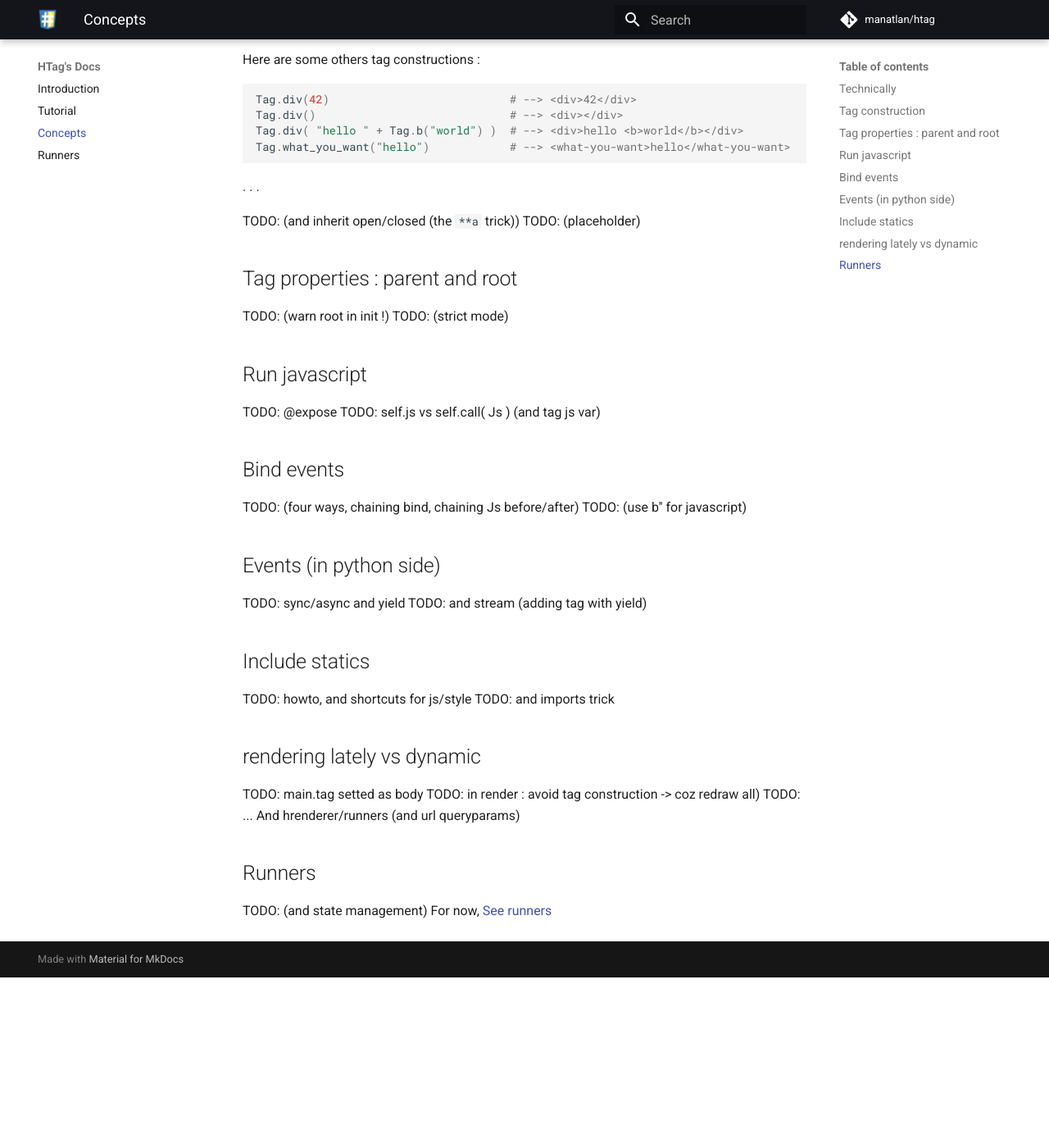
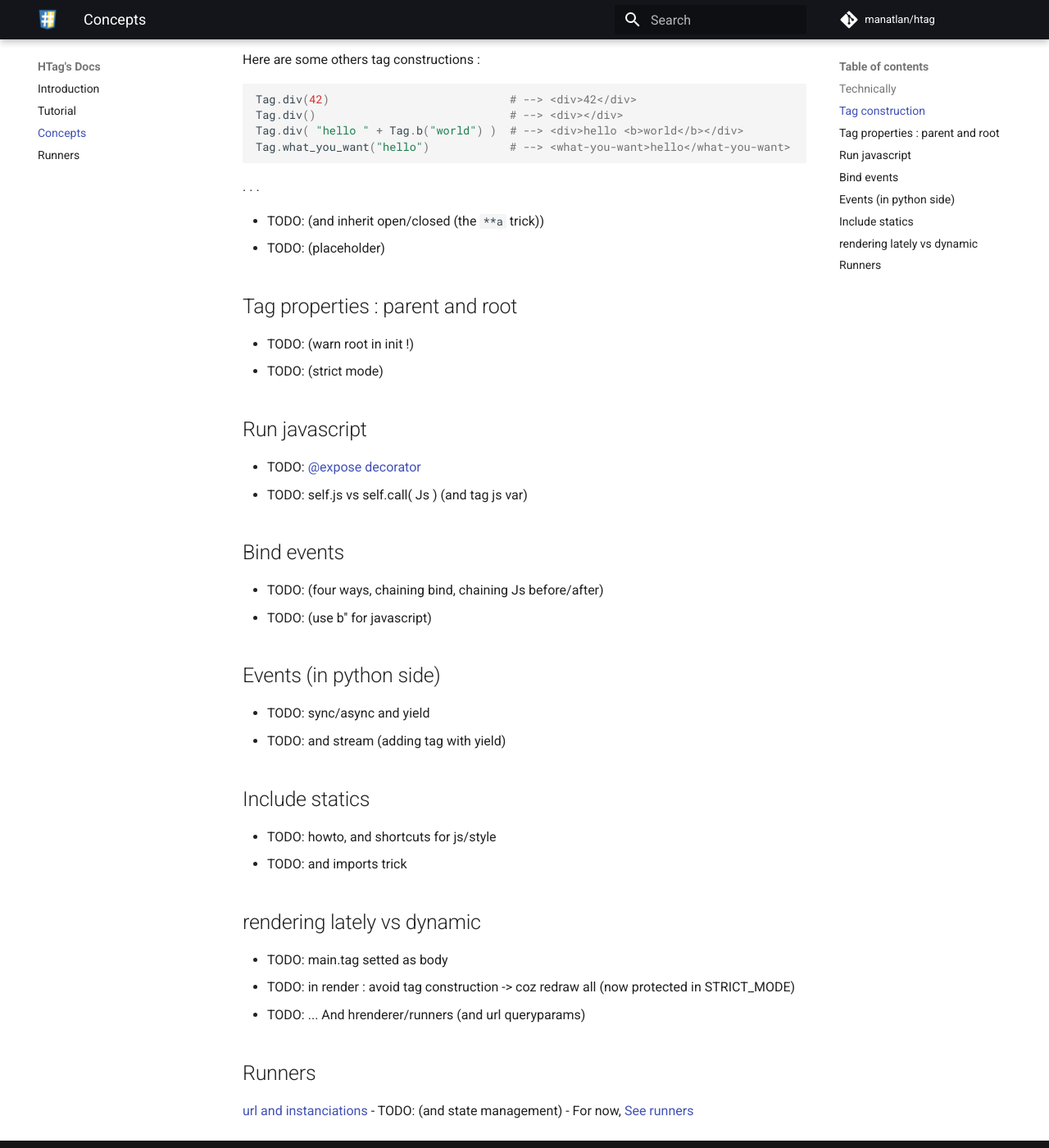
Before and after one commit to manatlan/htag, an MkDocs documentation site: the page built from docs/concepts.md, in a window 1280 px wide and 1400 px high, scrolled down 1288 px. Shown: the whole window at 82% size. Built offline with MkDocs 1.6.1 and Material for MkDocs 9.7.7, drawn with Linux system fonts in a browser that asks for light colours; comment, search, counter and statistics services are not loaded; before the commit the page ends 2480 px from its top, so only the background shows below that.

Commit message:
update docs

````diff
--- a/docs/concepts.md
+++ b/docs/concepts.md
@@ -46,34 +46,35 @@
 ```
 . . .
 
-TODO: (and inherit open/closed (the `**a` trick))
-TODO: (placeholder)
+- TODO: (and inherit open/closed (the `**a` trick))
+- TODO: (placeholder)
 
 ## Tag properties : parent and root
-TODO: (warn root in init !)
-TODO: (strict mode)
+- TODO: (warn root in init !)
+- TODO: (strict mode)
 
 ## Run javascript
-TODO: @expose
-TODO: self.js vs self.call( Js ) (and tag js var)
+- TODO: [@expose decorator](js_bidirectionnal.md)
+- TODO: self.js vs self.call( Js ) (and tag js var)
 
 ## Bind events
-TODO: (four ways, chaining bind, chaining Js before/after)
-TODO: (use b'' for javascript)
+- TODO: (four ways, chaining bind, chaining Js before/after)
+- TODO: (use b'' for javascript)
 
 ## Events (in python side)
-TODO: sync/async and yield
-TODO: and stream (adding tag with yield)
+- TODO: sync/async and yield
+- TODO: and stream (adding tag with yield)
 
 ## Include statics
-TODO: howto, and shortcuts for js/style
-TODO: and imports trick
+- TODO: howto, and shortcuts for js/style
+- TODO: and imports trick
 
 ## rendering lately vs dynamic
-TODO: main.tag setted as body
-TODO: in render : avoid tag construction -> coz redraw all)
-TODO: ... And hrenderer/runners (and url queryparams)
+- TODO: main.tag setted as body
+- TODO: in render : avoid tag construction -> coz redraw all (now protected in STRICT_MODE)
+- TODO: ... And hrenderer/runners (and url queryparams)
 
 ## Runners
-TODO: (and state management)
-For now, [See runners](../runners)
+[url and instanciations](query_params.md)
+- TODO: (and state management)
+- For now, [See runners](../runners)
````
Also changed, not shown: docs/runner.md (+7 -4 lines), docs/tutorial.md (+3 -1 lines).
